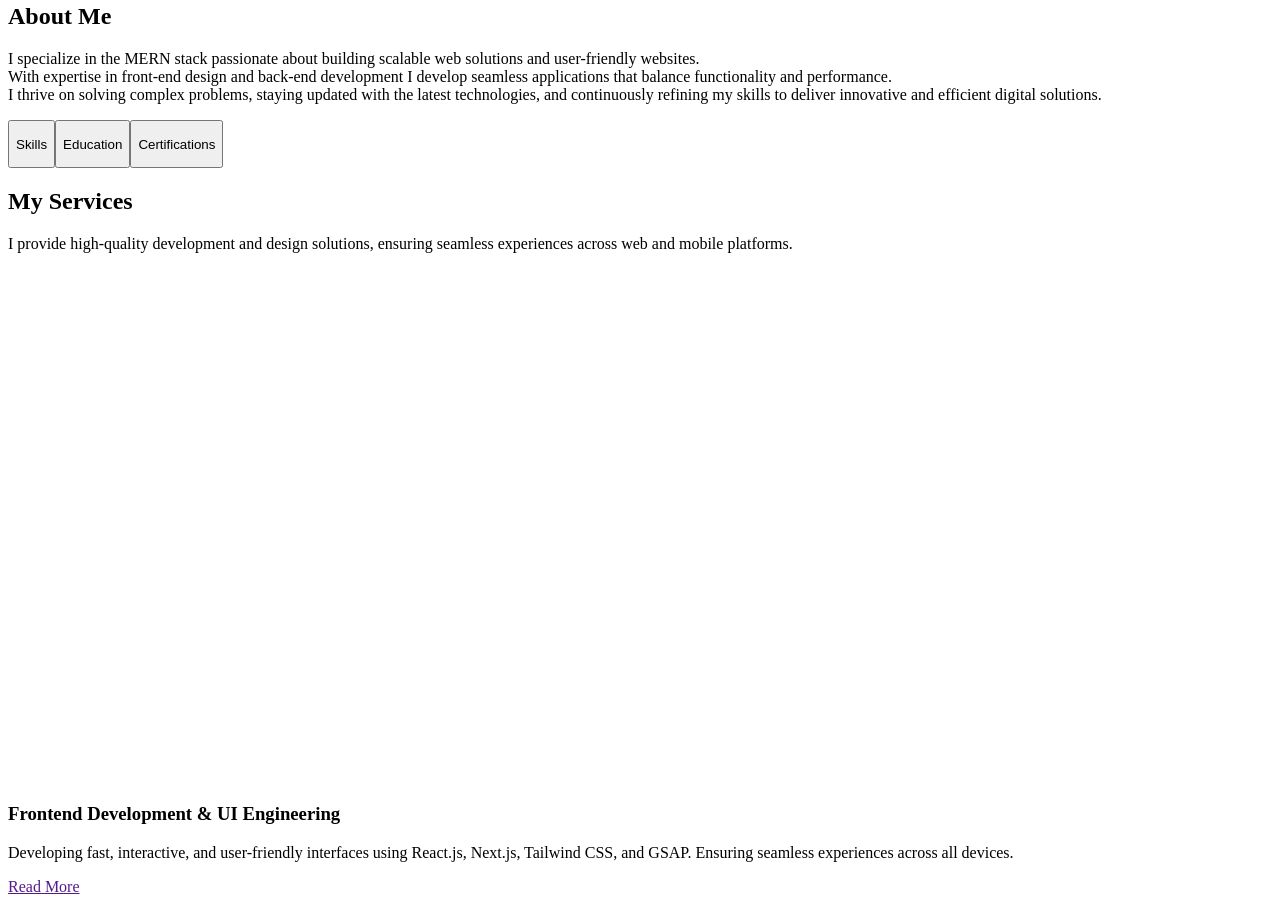
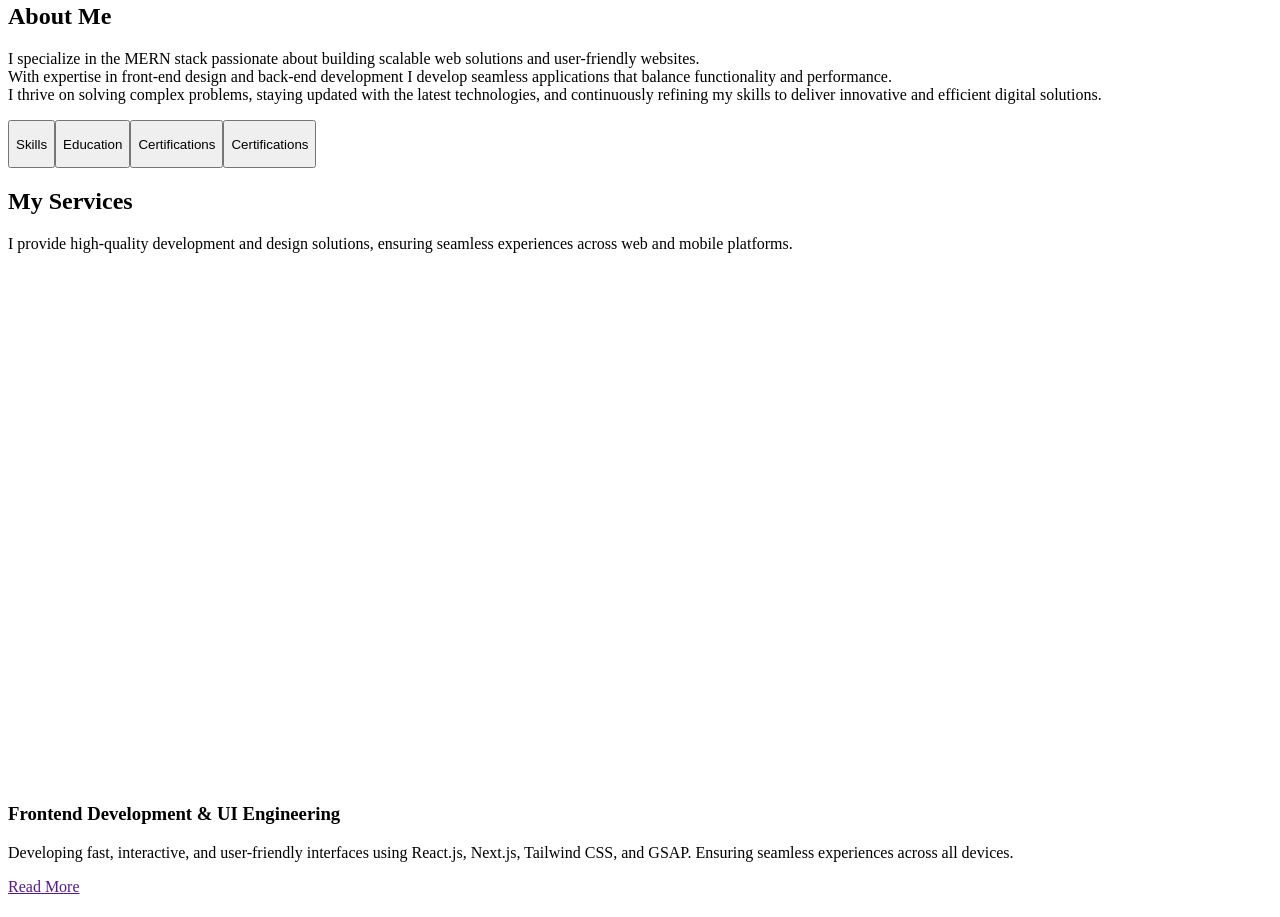
Before and after one commit to Areej-Sheikh/Portfolio, a Next.js app: page / in a window 1280 px wide. Shown: the part 1140-2057 px from the top of the page. Built offline with nearby package versions, Linux system fonts and the light colour scheme.

Commit message:
Added projects | updated resume

```diff
--- a/app/data.js
+++ b/app/data.js
@@ -43,6 +43,11 @@ export const TAB_DATA = [
     title: "Certifications",
     id: "certifications",
     content: ["MERN Stack Certification - Fullstack Web Development (Offline)"],
+  },
+  {
+    title: "Certifications",
+    id: "certifications",
+    content: ["JAVA Full Stack Certification - upGrad"],
   },
 ];
 
@@ -111,4 +116,15 @@ export const PROJECTS_DATA = [
     gitUrl: "https://github.com/Areej-Sheikh/Better-Off-Studio",
     previewUrl: "https://areej-sheikh.github.io/Better-Off-Studio/",
   },
+  {
+    id: 5,
+    title: "Aura Stay",
+    description:
+      "A full-stack hotel management and rental platform where hosts can list properties, guests can securely browse, book, and pay, and admins oversee users, bookings, and payments.",
+    image: "/Hotel-Management",
+    tag: ["All", "Fullstack"],
+    gitUrl:
+      "https://github.com/Areej-Sheikh/Aura-Stay-Hotel-Management-Application.git",
+    previewUrl: "https://hotel-management-frontend-topaz.vercel.app/",
+  },
 ];
```
Also changed, not shown: public/Hotel-Management.png (added), 1 other file (tests, documents, lock files or other folders).
